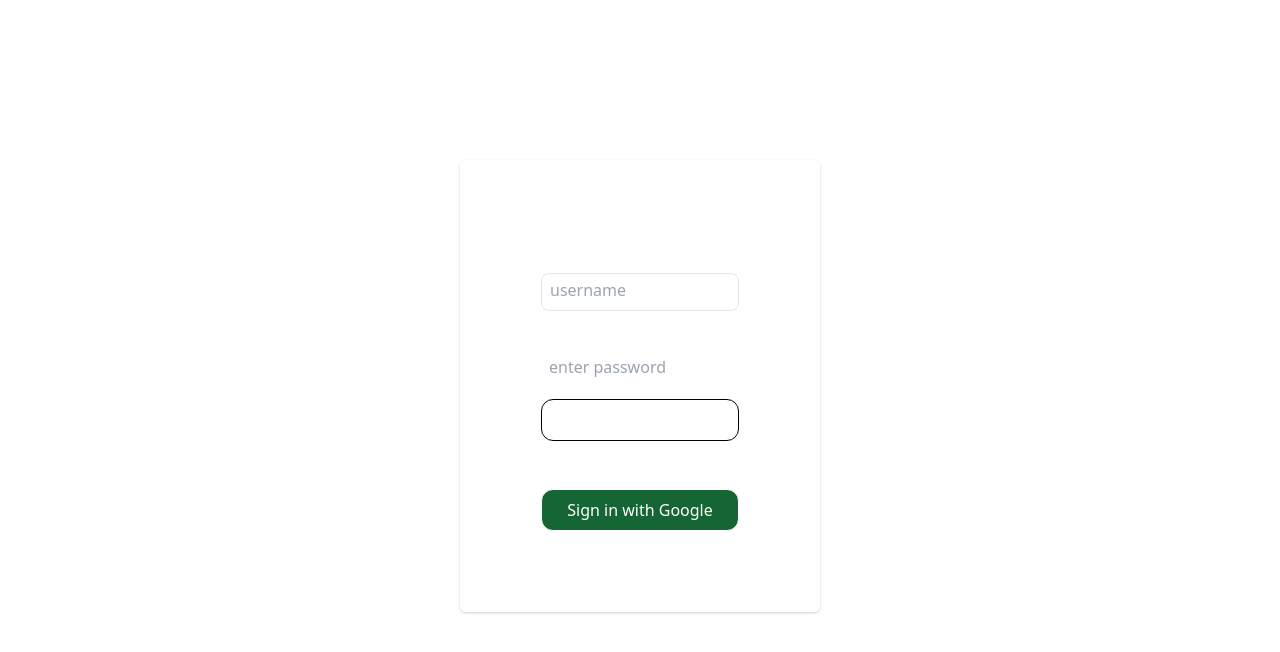
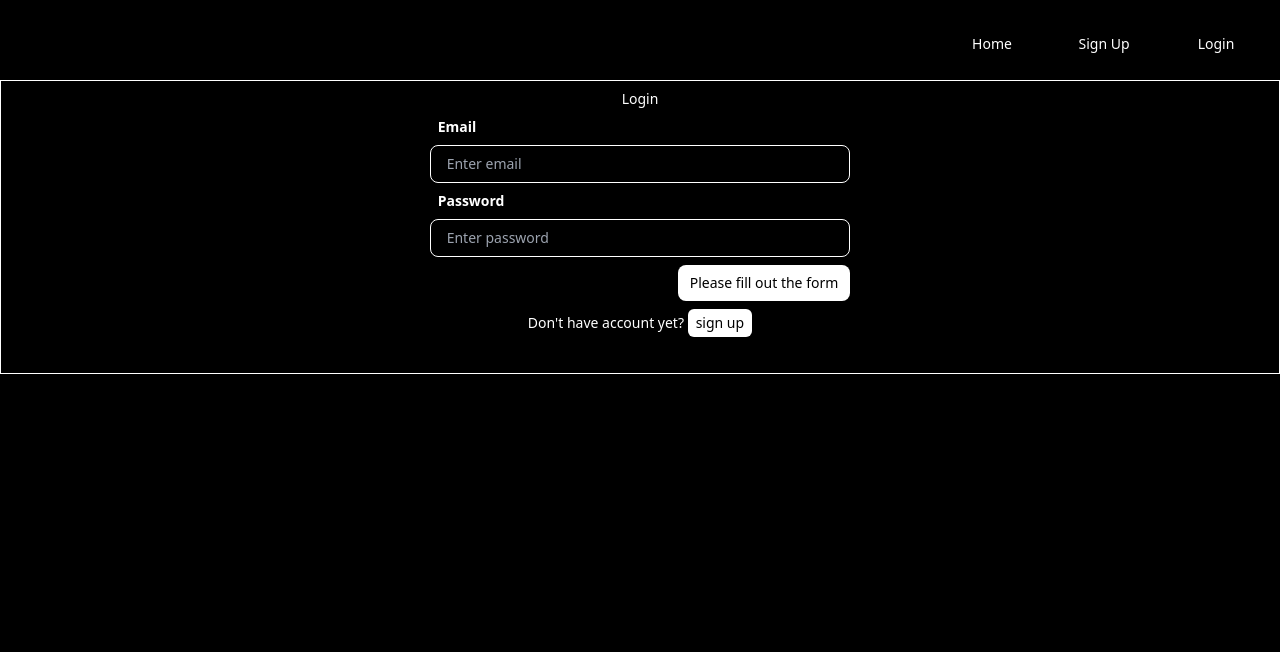
Before and after one commit to ashutoshorisoh/dhhnerds, a Next.js app: page /login in a window 1280 px wide. Shown: the top 652 px of the page. Built offline with nearby package versions, Linux system fonts and the light colour scheme.

Commit message:
styled perfectly

```diff
--- a/src/app/album/[id]/page.jsx
+++ b/src/app/album/[id]/page.jsx
@@ -17,8 +17,8 @@ const AlbumPage = () => {
   const [rating, setRating] = useState(1);
   const [reviewText, setReviewText] = useState('');
   const [isSubmitting, setIsSubmitting] = useState(false); // State for handling form submission
-  const {userEmail, setUserEmail} = emailContext()
-
+  const [message, setMessage] = useState(''); // State for messages
+  const { userEmail } = emailContext()
 
   useEffect(() => {
     if (albumId) {
@@ -44,9 +44,13 @@ const AlbumPage = () => {
   const handleReviewSubmit = async (e) => {
     e.preventDefault();
 
-    // Validate review data
+    if (!userEmail) {
+      setMessage("Please log in to submit a review.");
+      return;
+    }
+
     if (!reviewText.trim() || rating < 1 || rating > 5) {
-      alert('Please provide a valid review and ensure the rating is between 1 and 5.');
+      setMessage('Please provide a valid review and ensure the rating is between 1 and 5.');
       return;
     }
 
@@ -65,40 +69,62 @@ const AlbumPage = () => {
         },
       });
 
-
+      if (response.status === 200) {
+        setMessage("Review submitted successfully! Refresh to see your comment.");
+        setReviewText(''); // Clear the review text field after submission
+      }
     } catch (error) {
       console.error('Error submitting review:', error);
-      alert('An unexpected error occurred. Please try again.');
+      setMessage('An unexpected error occurred. Please try again.');
     }
 
     setIsSubmitting(false); // Stop submitting
   };
 
-
-
   if (loading) return <div>Loading...</div>; // Show loading message
   if (error) return <div>Error: {error}</div>; // Show error message
 
   return (
-    <div>
-            <h1>useremail : {userEmail}</h1>
+    <div className="min-h-screen w-full overflow-y-auto bg-[#1A1A1A] text-white">
+      <div className="flex flex-col lg:flex-row lg:p-20 p-10 justify-center items-center gap-8 lg:gap-12 w-full">
 
-      <h1>Album ID: <p className="bg-blue">{albumId}</p></h1>
-      <h1>Album: {albumData?.name}</h1>
-      <img src={albumData?.coverartURL} alt="Album Cover" />
-      <p>{albumData?.description}</p>
-      <p>Artist: {albumData?.artist}</p>
-      <h1>{userEmail}</h1>
+        {/* Album Image (Box 1) */}
+        <div className="flex justify-center items-center rounded-lg overflow-hidden lg:w-1/2 w-full bg-[#2C2C2C] shadow-lg">
+          <img
+            src={albumData?.coverartURL || "default-image.jpg"}
+            alt={`${albumData?.albumname || "Album"} Cover`}
+            className="h-auto w-full object-cover rounded-md shadow-md"
+          />
+        </div>
 
-      <div>
-        <h2>Post a Review</h2>
-        <form onSubmit={handleReviewSubmit}>
-          <label>
-            Rating:
+        {/* Album Details, Reviews, and Form (Box 2) */}
+        <div className="flex flex-col bg-[#2C2C2C] p-6 rounded-lg shadow-lg lg:w-1/2 w-full gap-6">
+
+          {/* Album Name and Rating */}
+          <div className="text-center">
+            <h2 className="lg:text-xl text-lg font-bold mb-4">
+              {albumData?.albumname || "Unknown"}
+            </h2>
+            <p className="text-sm font-light">
+              Average Rating:
+              <span className="bg-orange-600 text-white rounded-md px-2 py-1 ml-2">
+                {albumData?.averageRating || 0}/5
+              </span>
+            </p>
+          </div>
+
+          {/* Review Form */}
+          <form onSubmit={handleReviewSubmit} className="flex flex-col gap-4">
+
+            {/* Rating and Textarea on the Same Line */}
+            <div className="flex gap-4">
+              <div className="flex flex-col" style={{ minWidth: "100px" }}>
+                <label className="text-sm font-medium mb-2">Rate:</label>
                 <select
                   value={rating}
                   onChange={(e) => setRating(Number(e.target.value))}
                   disabled={isSubmitting}
+                  className="w-full p-2 bg-[#3A3A3A] text-white rounded-md"
                 >
                   <option value={1}>1</option>
                   <option value={2}>2</option>
@@ -106,23 +132,50 @@ const AlbumPage = () => {
                   <option value={4}>4</option>
                   <option value={5}>5</option>
                 </select>
-          </label>
-          <br />
-          <label>
-            Review:
+              </div>
+
+              <div className="flex flex-col flex-grow">
+                <label className="text-sm font-medium mb-2">Your Thoughts:</label>
                 <textarea
                   value={reviewText}
                   onChange={(e) => setReviewText(e.target.value)}
-              rows="4"
-              cols="50"
+                  className="w-full p-3 bg-[#3A3A3A] text-white rounded-md resize-none min-h-[60px]"
                   disabled={isSubmitting}
                 />
-          </label>
-          <br />
-          <button type="submit" disabled={isSubmitting} className="bg-blue-500 text-white p-2 mt-4 rounded">
-            {isSubmitting ? 'Submitting...' : 'Submit Review'}
+              </div>
+            </div>
+
+            {/* Submit Button Below */}
+            <button
+              type="submit"
+              disabled={isSubmitting}
+              className={`w-full py-3 rounded-lg text-sm font-bold ${
+                isSubmitting ? "bg-gray-600" : "bg-green-600 hover:bg-green-700"
+              } text-white transition duration-200`}
+            >
+              {isSubmitting ? "Submitting..." : "Submit Review"}
             </button>
           </form>
+
+          {/* Display Message */}
+          {message && (
+            <div className="mt-4 text-center text-sm text-yellow-400">{message}</div>
+          )}
+
+          {/* Reviews Section */}
+          <div className="flex flex-col overflow-y-auto mt-5 max-h-96 gap-4">
+            <h3 className="text-lg font-semibold">Reviews</h3>
+            {albumData?.reviews?.length > 0 ? (
+              albumData.reviews.map((review) => (
+                <div key={review._id} className="p-4 bg-[#3A3A3A] rounded-md shadow-md">
+                  <p className="text-sm">{review.reviewText}</p>
+                </div>
+              ))
+            ) : (
+              <p className="text-gray-400">No reviews yet.</p>
+            )}
+          </div>
+        </div>
       </div>
     </div>
   );
--- a/src/app/globals.css
+++ b/src/app/globals.css
@@ -3,5 +3,5 @@
 @tailwind utilities;
 
 body{
-  background-color: white;
+  background-color: black;
 }
--- a/src/app/layout.js
+++ b/src/app/layout.js
@@ -1,4 +1,4 @@
-"use client"
+"use client";
 
 import { Geist, Geist_Mono } from "next/font/google";
 import Navbar from "../components/Navbar";
@@ -15,17 +15,18 @@ const geistMono = Geist_Mono({
   subsets: ["latin"],
 });
 
-
-
 export default function RootLayout({ children }) {
   return (
     <html lang="en">
-      <body style={{ paddingTop: "120px" }}>
-      <EmailWrapper>
-
-        {children}
+      <body className="overflow-x-hidden">
+        <EmailWrapper>
+          {/* Navbar is fixed at the top */}
+          <Navbar />
+          {/* Add margin-top to the content to avoid overlap */}
+          <div className=" mt-20 z-10"> {/* Adjust this value to match the navbar height */}
+            {children}
+          </div>
         </EmailWrapper>
-
       </body>
     </html>
   );
--- a/src/app/login/page.jsx
+++ b/src/app/login/page.jsx
@@ -1,26 +1,27 @@
-"use client"
+"use client";
 
-import React, { useContext, useEffect } from "react";
-import Link from "next/link";
-import {toast} from "react-hot-toast"
-import axios from "axios";
+import React, { useState, useEffect } from "react";
 import { useRouter } from "next/navigation";
 import { emailContext } from "../context/context.js";
+import axios from "axios";
 
 function loginPage() {
-  const Router = useRouter()
+  const router = useRouter();
+  const { setUserEmail } = emailContext();
 
-  const [loading, setLoading] = React.useState(true)
-  const [buttonDisabled, setButtonDisabled] = React.useState(false)
-  const {setUserEmail, userEmail} = emailContext()
+  const [user, setUser] = useState({
+    email: "",
+    password: "",
+  });
 
-  const [user, setUser] = React.useState({
+  const [loading, setLoading] = useState(false);
+  const [buttonDisabled, setButtonDisabled] = useState(true);
 
-      email: "",
-
-      password: "",
-
-    });
+  // Update buttonDisabled based on form validity
+  useEffect(() => {
+    const isValid = user.email.length > 0 && user.password.length > 0;
+    setButtonDisabled(!isValid); // Disable button if form is invalid
+  }, [user.email, user.password]);
 
   const handleChange = (e) => {
     const { name, value } = e.target;
@@ -30,59 +31,70 @@ function loginPage() {
     }));
   };
 
-
-  const onLogin = async()=>{
-    try{
-
-      setLoading(true)
-
+  const onLogin = async () => {
+    try {
+      setLoading(true);
       const response = await axios.post("/api/users/login", user);
-      console.log("success")
-      Router.push("/profile")
-
-
-
-    }catch(error){
-      console.log("login error", error)
-
-    }finally{
-      setLoading(false)
-      setUserEmail(user.email)
-      console.log(userEmail)
-      console.log("loggedin")
-
+      console.log("Login successful");
+      setUserEmail(user.email);
+      router.push("/");
+    } catch (error) {
+      console.log("Login error:", error);
+    } finally {
+      setLoading(false);
     }
-  }
-
+  };
 
   return (
-    <div className='flex flex-col text-white justify-center items-center  p-10'>
-      <div className='flex flex-col w-[30%] border gap-2 border-white p-20 rounded-md shadow-gray-300 shadow '>
-      <label htmlFor="email">Email</label>
-        <input type="text" placeholder='username '
-         className='rounded-lg pl-2 pr-2 pt-1 pb-2 text-black border'
+    <div className="flex flex-col h-full w-full justify-start items-center lg:text-md text-sm overflow-hidden">
+      <div className="flex p-2 w-full justify-center flex-col items-center gap-2 border border-white">
+        <h1 className="text-center text-white">Login</h1>
+        <div className="flex flex-col gap-2 lg:h-1/2 h-full lg:w-1/3 w-[80%]">
+          <div className="flex flex-col">
+            <label htmlFor="email" className="text-white pl-2 pb-2 font-bold">
+              Email
+            </label>
+            <input
+              type="email"
+              placeholder="Enter email"
               name="email"
               value={user.email}
               onChange={handleChange}
+              className="rounded-lg pt-2 pb-2 pl-4 text-start bg-transparent border-white border"
             />
-      <label htmlFor="password">Password</label>
-        <input type="password" placeholder='enter password'  className='rounded-lg pl-2 pr-2 pt-1 pb-1 text-black'
+          </div>
+
+          <div className="flex flex-col">
+            <label htmlFor="password" className="text-white pl-2 pb-2 font-bold">
+              Password
+            </label>
+            <input
+              type="password"
+              placeholder="Enter password"
               name="password"
               value={user.password}
               onChange={handleChange}
+              className="rounded-lg pt-2 pb-2 pl-4 text-start bg-transparent border-white border"
             />
-        <button
-        className='border-black border pl-2 pr-2 pt-2 pb-2 mt-2 rounded-xl'
-        onClick={onLogin}
-        >
-          Login</button>
-        <p className='text-center'>or</p>
-        <button className='border-white bg-green-800 text-white border pl-2 pr-2 pt-2 pb-2 mt-2 rounded-xl'>Sign in with Google</button>
-
           </div>
 
+          <div className="flex justify-end items-center">
+            <button
+              onClick={onLogin}
+              disabled={buttonDisabled}
+              className="text-black bg-white rounded-lg text-center pl-3 pr-3 pt-2 pb-2"
+            >
+              {buttonDisabled ? "Please fill out the form" : "Login"}
+            </button>
           </div>
-  )
+
+          <p className="text-center text-white text-md">Don't have account yet? <button onClick={() => router.push("/signup")} className="bg-white pl-2 pr-2 rounded-md pt-1 pb-1 text-black"> sign up</button></p>
+
+          <button onClick={() => router.push("/signup")}>Click to Sign Up</button>
+        </div>
+      </div>
+    </div>
+  );
 }
 
-export default loginPage
+export default loginPage;
--- a/src/app/signup/page.jsx
+++ b/src/app/signup/page.jsx
@@ -68,7 +68,7 @@ function Signuppage() {
           name="fullname"
           value={user.fullname}
           onChange={handleChange}
-          className="rounded-lg pt-2 pb-2 pl-4 text-start bg-transparent border-white border"
+          className="rounded-lg pt-2 pb-2 pl-4 text-start bg-transparent border-white text-white border"
         />
         </div>
 
@@ -138,7 +138,7 @@ function Signuppage() {
          <div className="flex justify-end items-center">
          <button onClick={onSignUp} disabled={buttonDisabled}
          className="text-black bg-white rounded-lg text-center pl-3 pr-3 pt-2 pb-2 ">
-          {buttonDisabled ? "no sign up" : "signup"}
+          {buttonDisabled ? "fill all details to create a account" : "signup"}
         </button>
          </div>
 
--- a/src/components/Navbar.jsx
+++ b/src/components/Navbar.jsx
@@ -1,30 +1,65 @@
-
 "use client";
 
-import { useState } from "react";
+import { useRouter } from "next/navigation";
+import { useContext } from "react";
+import axios from "axios";
+import { emailContext } from "@/app/context/context"; // Import the context where userEmail is stored
+
+export default function Navbar() {
+  const router = useRouter();
+  const { userEmail, setUserEmail } = emailContext(); // Assuming you have a setter for userEmail in your context
+
+  // Navigation handler
+  const handleNavigation = (path) => {
+    router.push(path);
+  };
+
+  // Logout function
+  const logout = async () => {
+    try {
+      await axios.get("/api/users/logout");
+      router.push("/login");
+    } catch (error) {
+      console.error("Error during logout:", error);
+    } finally {
+      setUserEmail(''); // Reset the userEmail after logout
+    }
+  };
+
+  return (
+    <div className="w-full top-0 fixed flex justify-center items-center pt-2 h-20 overflow-y-hidden overflow-x-hidden bg-black z-50">
+      <div className="flex-row gap- fixed w-full overflow-hidden h-24 pt-10 pb-10 flex items-center text-sm justify-end pl-2 pr-2 text-white">
+        <h1
+          onClick={() => handleNavigation("/")}
+          className="hover:p-2 flex justify-center hover:text-md hover:rounded-md hover:shadow-md hover:shadow-stone-600 hover:border hover:border-white hover:overflow-hidden cursor-pointer w-28"
+        >
+          Home
+        </h1>
+
+        <h1
+  onClick={() => handleNavigation("/signup")}
+  className={`hover:p-2 flex justify-center hover:text-md hover:rounded-md hover:shadow-md hover:shadow-stone-600 hover:border hover:border-white hover:overflow-hidden cursor-pointer w-28 ${userEmail ? 'hidden' : ''}`}
+>
+  Sign Up
+</h1>
 
 
-export default function Navbar() {
-  return (
-    <div className="w-full top-0 fixed flex justify-center pt-2 overflow-y-hidden overflow-x-hidden bg-black">
-  <div className="flex-row gap- fixed w-full overflow-hidden h-24   pt-10 pb-10  flex items-center text-sm   justify-end pl-2 pr-2 text-white">
-    <h1 className="hover:p-2 flex justify-center hover:text-md hover:rounded-md hover:text-slate-200 hover:border  hover:overflow-hidden cursor-pointer w-28">
-      Home
-    </h1>
-    <h1 className="hover:p-2 flex justify-center hover:text-md hover:rounded-md hover:shadow-sm hover:shadow-stone-600 hover:border hover:border-white hover:overflow-hidden cursor-pointer  w-28">
-      Reviews
-    </h1>
-    <h1 className="hover:p-2 flex justify-center hover:text-md hover:rounded-md hover:shadow-md hover:shadow-stone-600 hover:border hover:border-white hover:overflow-hidden cursor-pointer w-28">
-      Members
-    </h1>
-    <h1 className="hover:p-2 flex justify-center hover:text-md hover:rounded-md hover:shadow-md hover:shadow-stone-600 hover:border hover:border-white hover:overflow-hidden cursor-pointer w-28">
-      Sign Up
-    </h1>
-    <h1 className="hover:p-2 flex justify-center hover:text-md hover:rounded-md hover:shadow-md hover:shadow-stone-600 hover:border hover:border-white hover:overflow-hidden cursor-pointer w-28">
-      Login
-    </h1>
-  </div>
-</div>
-
+        {userEmail ? (
+          <h1
+            onClick={logout}
+            className="hover:p-2 flex justify-center hover:text-md hover:rounded-md hover:shadow-md hover:shadow-stone-600 hover:border hover:border-white hover:overflow-hidden cursor-pointer w-28"
+          >
+            Logout
+          </h1>
+        ) : (
+          <h1
+            onClick={() => handleNavigation("/login")}
+            className="hover:p-2 flex justify-center hover:text-md hover:rounded-md hover:shadow-md hover:shadow-stone-600 hover:border hover:border-white hover:overflow-hidden cursor-pointer w-28"
+          >
+            Login
+          </h1>
+        )}
+      </div>
+    </div>
   );
 }
```
Also changed, not shown: src/app/addArtist/page.js (+26 -12 lines), src/app/page.js (+36 -17 lines). Lines whose indentation alone changed are shown as unchanged.
